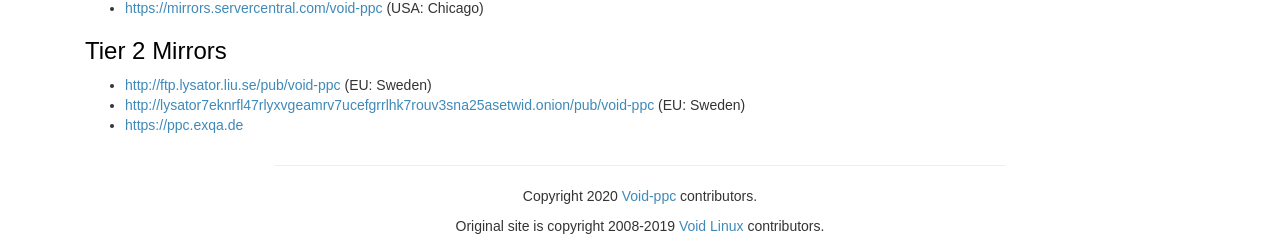
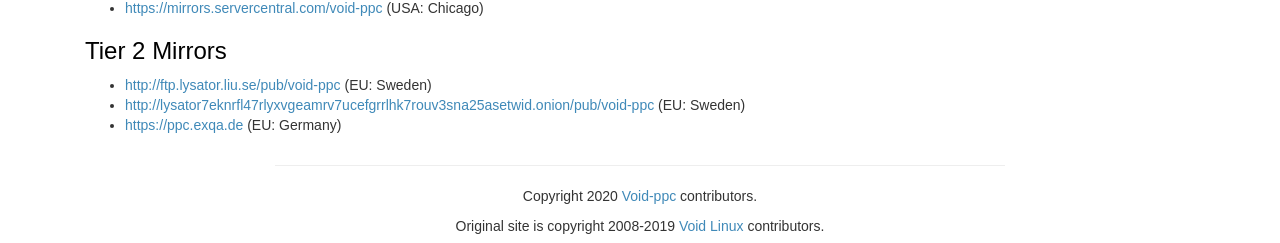
Before and after one commit to void-ppc/void-ppc.github.io, a Jekyll site: the page built from download/index.markdown, in a window 1280 px wide and 900 px high, scrolled down 659 px. Shown: the part 654-897 px from the top of the window. Built offline with Jekyll 4.4.1, drawn with Linux system fonts in a browser that asks for light colours; some web fonts are replaced.

Commit message:
add mirror location

```diff
--- a/download/index.markdown
+++ b/download/index.markdown
@@ -93,4 +93,4 @@
 
   * <http://ftp.lysator.liu.se/pub/void-ppc> (EU: Sweden)
   * <http://lysator7eknrfl47rlyxvgeamrv7ucefgrrlhk7rouv3sna25asetwid.onion/pub/void-ppc> (EU: Sweden)
-  * <https://ppc.exqa.de>
+  * <https://ppc.exqa.de> (EU: Germany)
```
